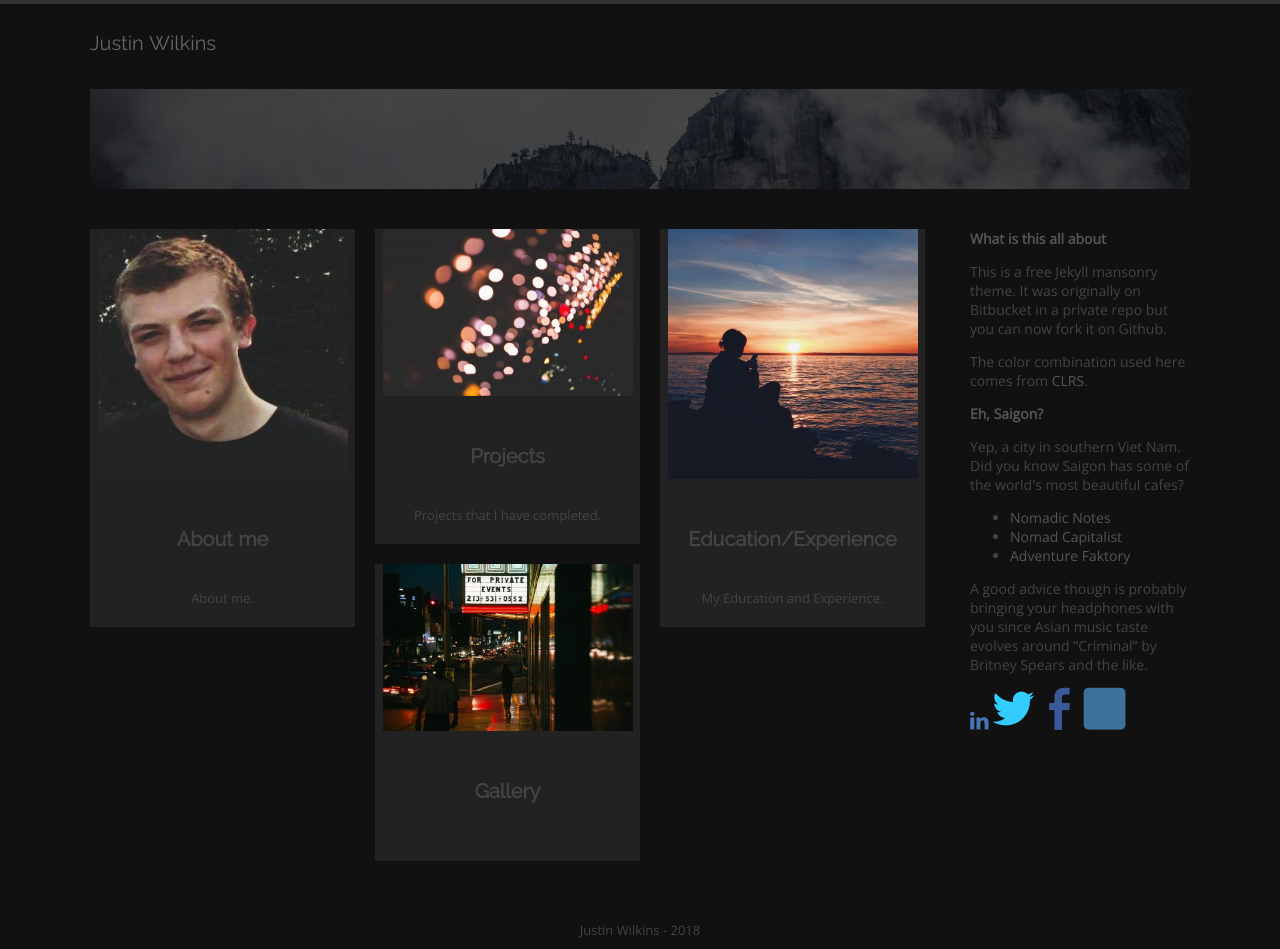
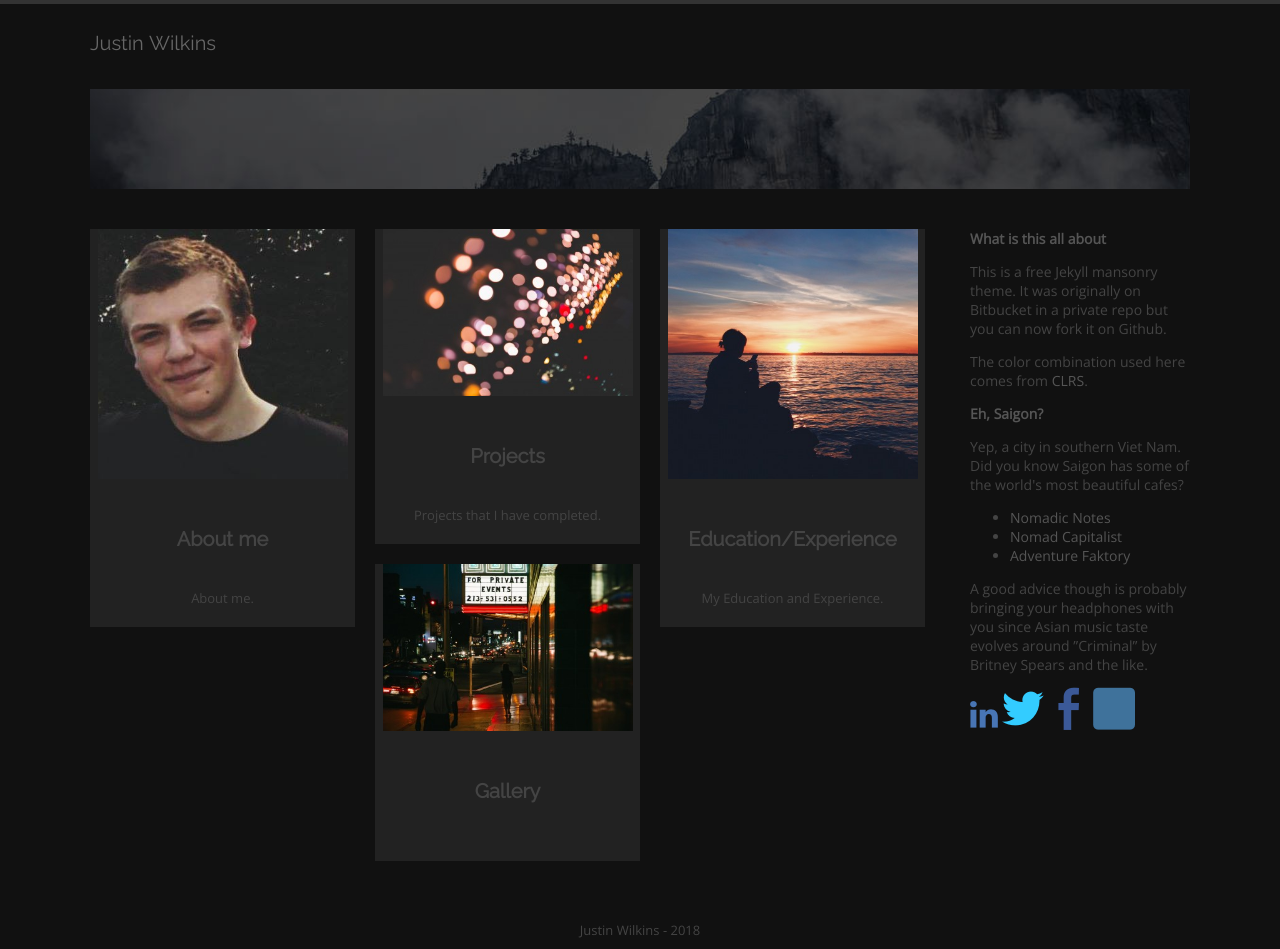
Before and after one commit to BJJohnston/Jwilks, a Jekyll site: the page built from index.html, in a window 1280 px wide. Built offline with Jekyll 4.4.1, drawn with Linux system fonts in a browser that asks for light colours; some web fonts are replaced.

Commit message:
Updated '_includes/sidebar.html' via CloudCannon

```diff
--- a/_includes/sidebar.html
+++ b/_includes/sidebar.html
@@ -20,7 +20,7 @@ Yep, a city in southern Viet Nam. Did you know Saigon has some of the world's mo
 </p>
 
 <a href="{{site.linkedin}}">
-  <i class="icon-large icon-linkedin"></i>
+  <i class="icon-2x icon-linkedin"></i>
 </a>
 
 <a href="{{site.twitter}}">
```
